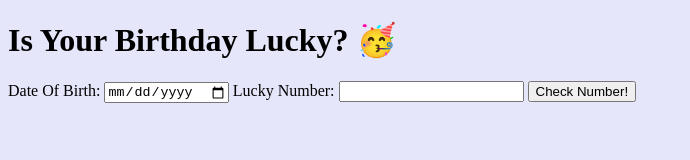
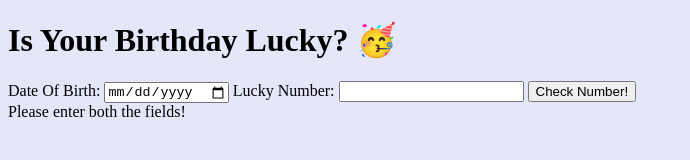
Before and after one commit to TJain02/Is-Your-B-day-Lucky-, a plain HTML site: page index.html in a window 1280 px wide. Both pictures are taken after a click on the button "Check Number!". Shown: the whole page, without its empty margins (0-690 px from the left). Drawn offline with Linux system fonts and the light colour scheme.

Commit message:
procesing part done

```diff
--- a/index.html
+++ b/index.html
@@ -20,6 +20,7 @@
 
         <button id="check-num">Check Number!</button>
 
+       <div id="result-box"></div>
 
     </div>
 
--- a/lucky.js
+++ b/lucky.js
@@ -1,7 +1,31 @@
 const DateOfBirth = document.querySelector("#d-o-b");
 const LuckyNumber = document.querySelector("#lucky-num");
 const checkNumButton = document.querySelector("#check-num");
+const resultBox = document.querySelector("#result-box")
 
- checkNumButton.addEventListener("click", function clickEventHandler(){
-    console.log(DateOfBirth.value , LuckyNumber.value);
-});
+function compareValues(sum, LuckyNumber){
+    if(sum % LuckyNumber.value ===0){
+        resultBox.innerText="Your birthday is lucky 🎉";
+    } else {
+        resultBox.innerText="Your birhday is not lucky 🤤"
+    }
+}
+function checkBirthDateIsLucky(){
+    const bdate = DateOfBirth.value;
+    const sum = calculateSum(bdate);
+    if(sum&&bdate)
+    compareValues(sum,LuckyNumber.value);
+    else
+    resultBox.innerText="Please enter both the fields!";
+}
+
+function calculateSum(bdate){
+    bdate = bdate.replaceAll("-","");
+    let sum=0;
+    for( let i=0; i<bdate.length;i++){
+        sum = sum + Number( bdate.charAt(i));
+    }
+    return sum;
+}
+
+ checkNumButton.addEventListener("click", checkBirthDateIsLucky)
```
